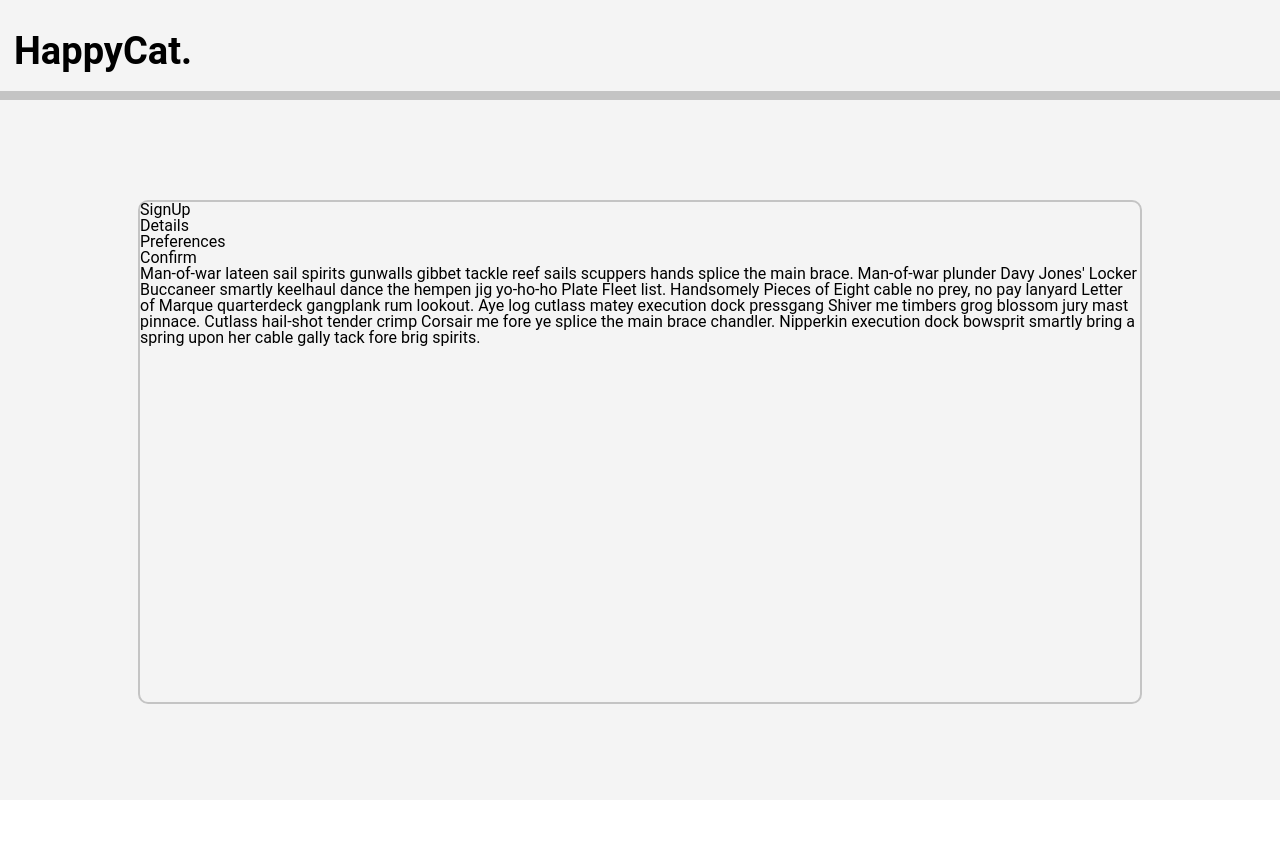
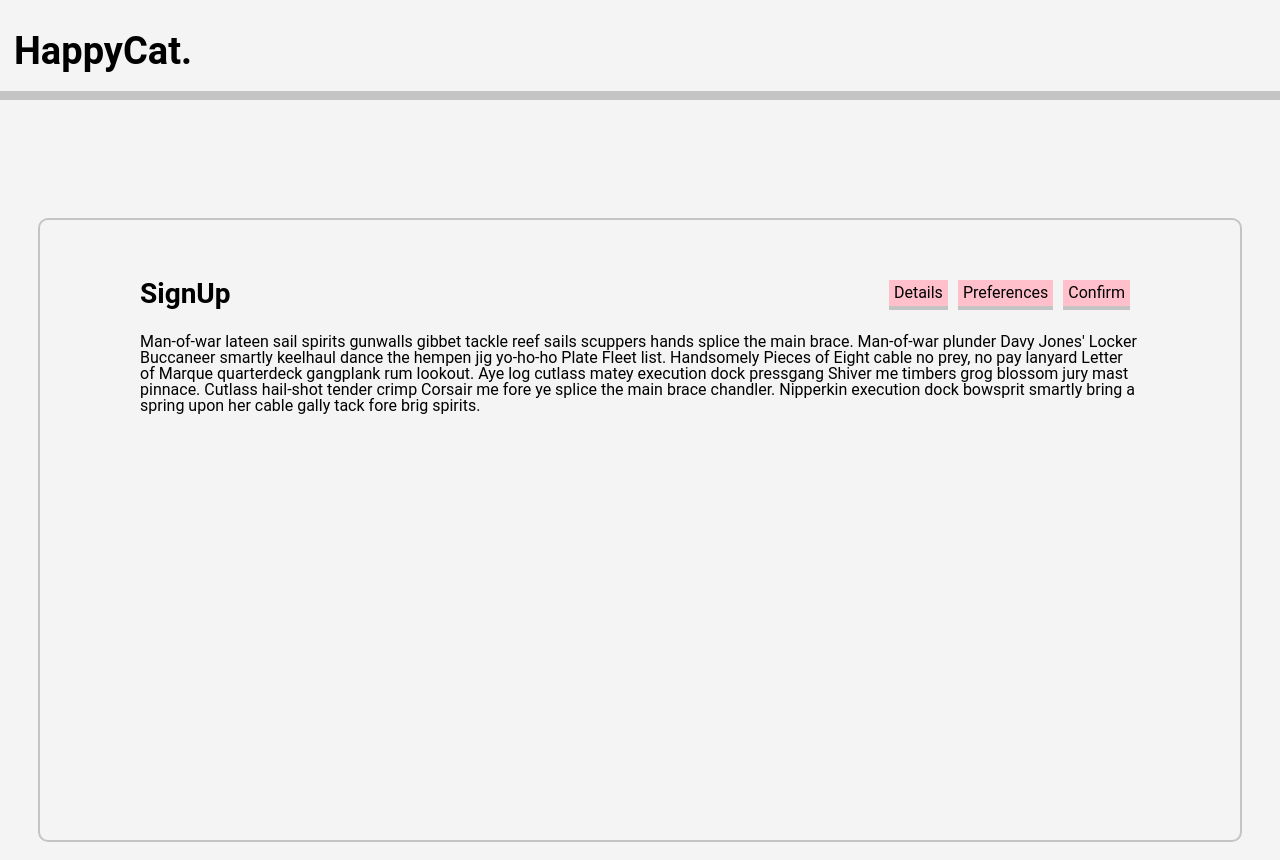
Before and after one commit to HuxleyM/happy-cat, a React (Create React App) app: page / in a window 1280 px wide. Before the commit the page ends 800 px from the top, so only its background shows below. Built offline with nearby package versions, Linux system fonts and the light colour scheme; the HTML template or start-up script is replaced by a standard one.

Commit message:
Style adding style to form

```diff
--- a/package.json
+++ b/package.json
@@ -36,7 +36,7 @@
     },
     "devDependencies": {
         "enzyme-to-json": "^3.6.1",
-        "eslint": "^7.11.0",
+        "eslint": "^6.6.0",
         "eslint-config-airbnb": "^18.2.0",
         "eslint-plugin-import": "^2.22.1",
         "eslint-plugin-jest": "^24.1.0",
--- a/src/pages/Signup/Form/Form.js
+++ b/src/pages/Signup/Form/Form.js
@@ -1,11 +1,12 @@
-import React from 'react';
+import React from "react";
+import Styles from "./Form.module.css";
 
 function Form() {
   return (
     <div>
-            <div>
-                <h2>SignUp</h2>
-                <nav>
+      <div className={Styles.headerWrapper}>
+        <h2 className={Styles.header}>SignUp</h2>
+        <nav className={Styles.navBar}>
           <ul>
             <li>Details</li>
             <li>Preferences</li>
@@ -15,12 +16,17 @@ function Form() {
       </div>
       <div>
         <p>
-                    Man-of-war lateen sail spirits gunwalls gibbet tackle reef sails scuppers hands splice the main brace. Man-of-war plunder Davy Jones' Locker Buccaneer smartly keelhaul dance the hempen jig yo-ho-ho Plate Fleet list. Handsomely Pieces of Eight cable no prey, no pay lanyard Letter of Marque quarterdeck gangplank rum lookout.
-
-                    Aye log cutlass matey execution dock pressgang Shiver me timbers grog blossom jury mast pinnace. Cutlass hail-shot tender crimp Corsair me fore ye splice the main brace chandler. Nipperkin execution dock bowsprit smartly bring a spring upon her cable gally tack fore brig spirits.
+          Man-of-war lateen sail spirits gunwalls gibbet tackle reef sails
+          scuppers hands splice the main brace. Man-of-war plunder Davy Jones'
+          Locker Buccaneer smartly keelhaul dance the hempen jig yo-ho-ho Plate
+          Fleet list. Handsomely Pieces of Eight cable no prey, no pay lanyard
+          Letter of Marque quarterdeck gangplank rum lookout. Aye log cutlass
+          matey execution dock pressgang Shiver me timbers grog blossom jury
+          mast pinnace. Cutlass hail-shot tender crimp Corsair me fore ye splice
+          the main brace chandler. Nipperkin execution dock bowsprit smartly
+          bring a spring upon her cable gally tack fore brig spirits.
         </p>
       </div>
-
     </div>
   );
 }
--- a/src/pages/Signup/Form/Form.module.css
+++ b/src/pages/Signup/Form/Form.module.css
@@ -0,0 +1,22 @@
+@import "../../../variables.css";
+
+.navBar > ul > li {
+  display: inline-block;
+  padding: 5px;
+  margin-right: 10px;
+  background: pink;
+  border-bottom: 3pt solid var(--colour-grey);
+}
+
+.header {
+  font-size: 28px;
+  font-weight: 700;
+  margin-right: 100px;
+}
+
+.headerWrapper {
+  display: flex;
+  justify-content: space-between;
+  flex-wrap: wrap;
+  margin-bottom: 24px;
+}
--- a/src/pages/Signup/Signup.module.css
+++ b/src/pages/Signup/Signup.module.css
@@ -1,6 +1,15 @@
-.signUpWrapper{
-    border:2pt solid #c4c4c4;
-    width: 1000px;
-    height: 500px;
-    border-radius: 10px;
+.signUpWrapper {
+  border: 2pt solid #c4c4c4;
+  width: 1000px;
+  height: 500px;
+  border-radius: 10px;
+  padding: 60px 100px;
+  margin: 18px;
 }
+
+@media only screen and (max-width: 700px) {
+  .signUpWrapper {
+    border: none;
+    padding: 2vh 3vw;
+  }
+}
--- a/src/variables.css
+++ b/src/variables.css
@@ -1,5 +1,6 @@
-:root{
-    --colour-red:#EB6953;
-    --colour-green:#81994D;
-    --colour-grey:#C4C4C4;
+:root {
+  --colour-red: #eb6953;
+  --colour-green: #81994d;
+  --colour-grey: #c4c4c4;
+  --color-blue: #5d749e;
 }
```
Also changed, not shown: 1 other file (tests, documents, lock files or other folders). Lines whose indentation alone changed are shown as unchanged.
